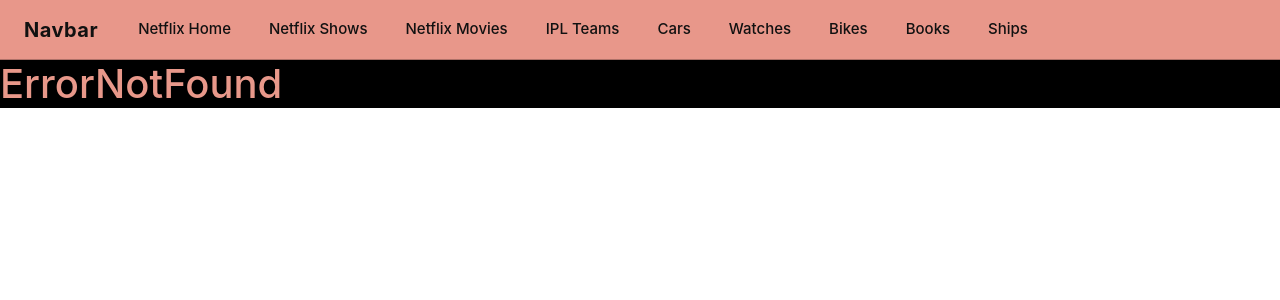
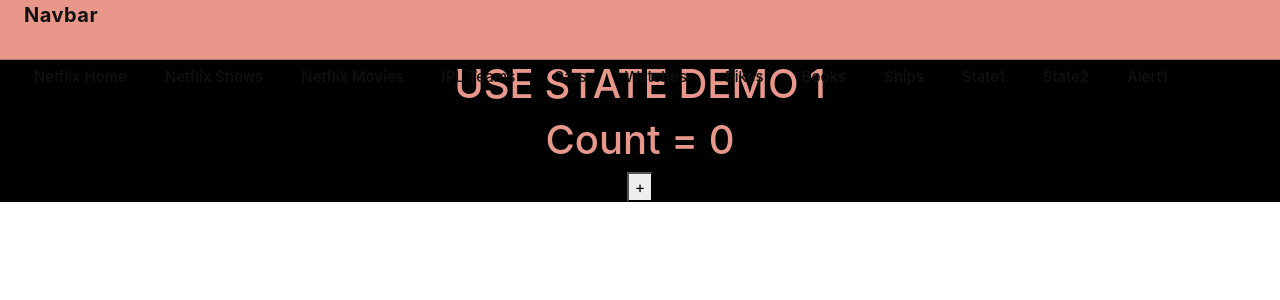
Before and after one commit to Barsena-dv/projectsInternship, a React (Vite) app in the folder MERN/frontend/learning26/: page /state1 in a window 1280 px wide. Shown: the top 300 px of the page. Built offline with nearby package versions, Linux system fonts and the light colour scheme.

Commit message:
done some hooks 'useState'

```diff
--- a/MERN/frontend/learning26/src/App.jsx
+++ b/MERN/frontend/learning26/src/App.jsx
@@ -25,6 +25,9 @@ import { ErrorNotFound } from './components/ErrorNotFound'
 import { Watch } from './components/Watch'
 import { IplTeam } from './components/IplTeam'
 import { Playing } from './components/Playing'
+import { UseState1 } from './components/UseState1'
+import { Alert1 } from './components/Alert1'
+import { UseState2 } from './components/UseState2'
 
 function App() {
   //const [count, setCount] = useState(0)
@@ -45,6 +48,9 @@ function App() {
             <Route path='/mapdemo8' element={<MapDemo8/>}></Route>
             <Route path='/mapdemo9' element={<MapDemo9/>}></Route>
             <Route path='/mapdemo10' element={<MapDemo10/>}></Route>
+            <Route path='/state1' element={<UseState1/>}></Route>
+            <Route path='/state2' element={<UseState2/>}></Route>
+            <Route path='/alert1' element={<Alert1/>}></Route>
             <Route path='/*' element={<ErrorNotFound/>}></Route>
             <Route path='/watch/:name' element={<Watch/>}></Route>
             <Route path='/play/:name' element={<Playing/>}></Route>
--- /dev/null
+++ b/MERN/frontend/learning26/src/components/Alert1.jsx
@@ -0,0 +1,21 @@
+import React from 'react'
+
+export const Alert1 = () => {
+
+    const test = () => {
+        alert("test function called.....")
+    }
+    const test2 = (x) => {
+        alert("value of x " + x)
+    }
+
+
+    return (
+        <div style={{ textAlign: "center" }}>
+            <h1>FunctionDemo1</h1>
+            <button onClick={test}>CLICK</button>
+            {/* <button onClick={test2(2)}>CLICK2</button> */}
+            <button onClick={() => { test2(100) }}>CLICK 2</button>
+        </div>
+    )
+}
--- a/MERN/frontend/learning26/src/components/NavBar.jsx
+++ b/MERN/frontend/learning26/src/components/NavBar.jsx
@@ -17,6 +17,9 @@ export const NavBar = () => {
                 <Link to="/mapdemo8">Bikes</Link>
                 <Link to="/mapdemo9">Books</Link>
                 <Link to="/mapdemo10">Ships</Link>
+                <Link to="/state1">State1</Link>
+                <Link to="/state2">State2</Link>
+                <Link to="/alert1">Alert1</Link>
             </nav>
         </header>
     )
--- /dev/null
+++ b/MERN/frontend/learning26/src/components/UseState1.jsx
@@ -0,0 +1,25 @@
+import React, { useState } from 'react'
+
+export const UseState1 = () => {
+
+    //var count = 0;
+    const [count, setCount] = useState(0)
+    //count --> stateVariable..
+    //setCount --> setter function --> it will use for update state variable..
+    //useState(0) -->0 will act as inital value
+
+    const increseCount = () => {
+        //console.log('count before increse ',count)
+        //count++;
+        setCount(count + 1)
+        console.log('count after increse ', count)
+    }
+
+    return (
+        <div style={{ textAlign: "center" }}>
+            <h1>USE STATE DEMO 1</h1>
+            <h1>Count = {count}</h1>
+            <button onClick={increseCount}>+</button>
+        </div>
+    )
+}
--- /dev/null
+++ b/MERN/frontend/learning26/src/components/UseState2.jsx
@@ -0,0 +1,19 @@
+import React, { useState } from 'react'
+
+export const UseState2 = () => {
+
+    const [loading, setLoading] = useState(true) //boolean
+    const stopLoader = () => {
+        setLoading(false)
+    }
+
+    return (
+        <div style={{ textAlign: "center" }}>
+            <h1>UseStateDemo2</h1>
+            {
+                loading == true && <h1>Loading.....</h1>
+            }
+            <button onClick={stopLoader}>STOP</button>
+        </div>
+    )
+}
```
Also changed, not shown: 1 other file (tests, documents, lock files or other folders).
